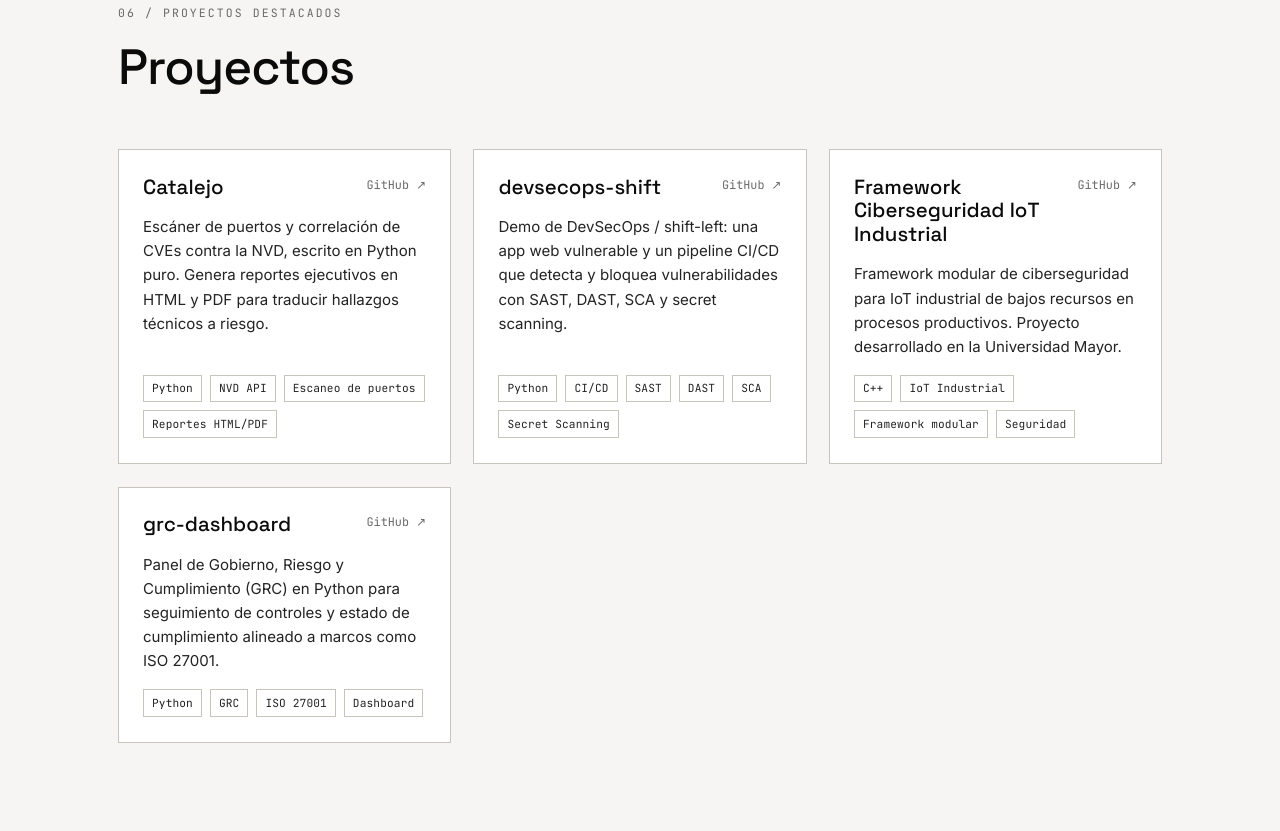
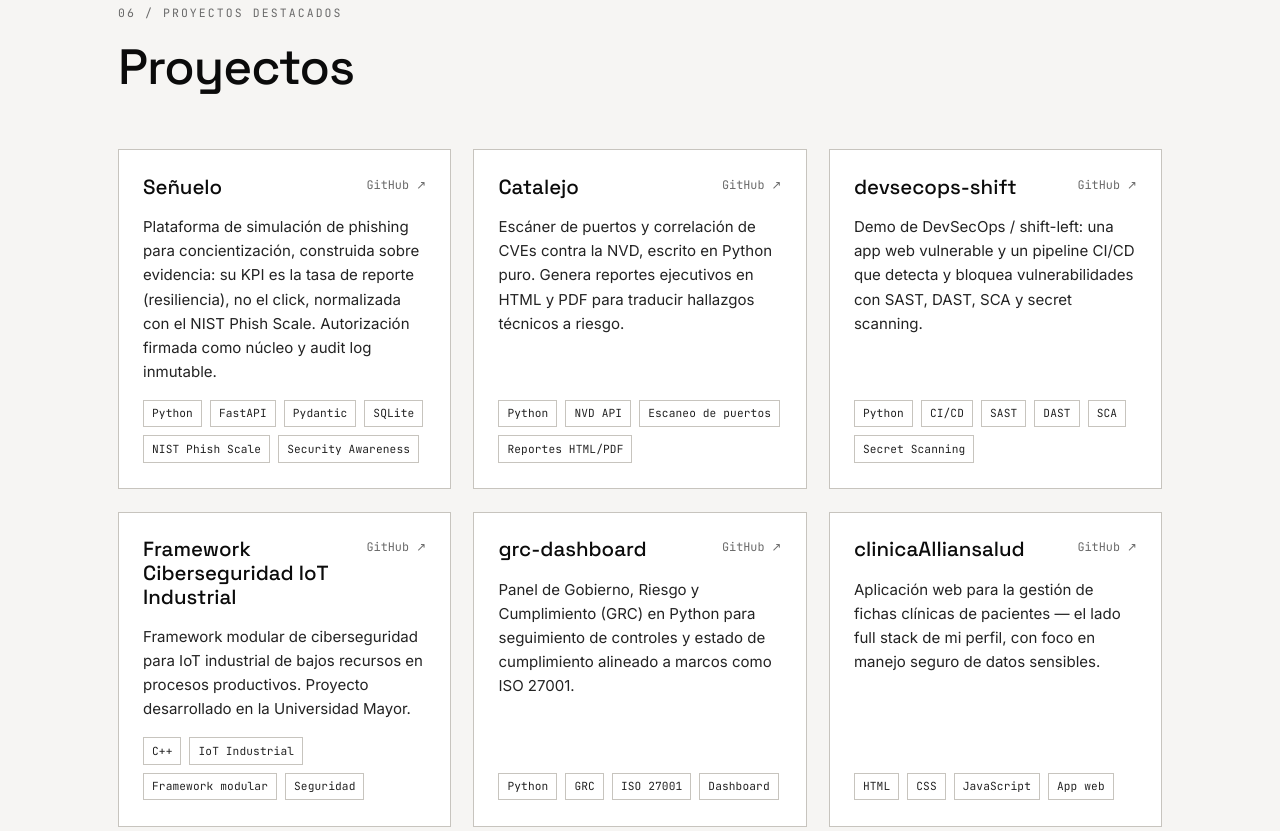
Before and after one commit to RodBarrera/RodBarrera.github.io, a plain HTML site: page index.html in a window 1280 px wide. Shown: the part 5553-6384 px from the top of the page. Drawn offline with Linux system fonts and the light colour scheme.

Commit message:
Actualizar nombre/tipografía y proyectos

```diff
--- a/index.html
+++ b/index.html
@@ -370,6 +370,21 @@
     <div class="projects">
       <article class="project reveal">
         <div class="project__top">
+          <h3 class="project__name">Señuelo</h3>
+          <a class="project__link" href="https://github.com/RodBarrera/Senuelo" target="_blank" rel="noopener" aria-label="Ver Señuelo en GitHub">GitHub ↗</a>
+        </div>
+        <p class="project__desc">
+          Plataforma de simulación de phishing para concientización, construida sobre evidencia:
+          su KPI es la tasa de reporte (resiliencia), no el click, normalizada con el NIST Phish
+          Scale. Autorización firmada como núcleo y audit log inmutable.
+        </p>
+        <ul class="tags tags--sm">
+          <li>Python</li><li>FastAPI</li><li>Pydantic</li><li>SQLite</li><li>NIST Phish Scale</li><li>Security Awareness</li>
+        </ul>
+      </article>
+
+      <article class="project reveal">
+        <div class="project__top">
           <h3 class="project__name">Catalejo</h3>
           <a class="project__link" href="https://github.com/RodBarrera/Catalejo" target="_blank" rel="noopener" aria-label="Ver Catalejo en GitHub">GitHub ↗</a>
         </div>
@@ -423,6 +438,20 @@
           <li>Python</li><li>GRC</li><li>ISO 27001</li><li>Dashboard</li>
         </ul>
       </article>
+
+      <article class="project reveal">
+        <div class="project__top">
+          <h3 class="project__name">clinicaAlliansalud</h3>
+          <a class="project__link" href="https://github.com/RodBarrera/clinicaAlliansalud" target="_blank" rel="noopener" aria-label="Ver clinicaAlliansalud en GitHub">GitHub ↗</a>
+        </div>
+        <p class="project__desc">
+          Aplicación web para la gestión de fichas clínicas de pacientes — el lado full stack
+          de mi perfil, con foco en manejo seguro de datos sensibles.
+        </p>
+        <ul class="tags tags--sm">
+          <li>HTML</li><li>CSS</li><li>JavaScript</li><li>App web</li>
+        </ul>
+      </article>
     </div>
   </div>
 </section>
```
